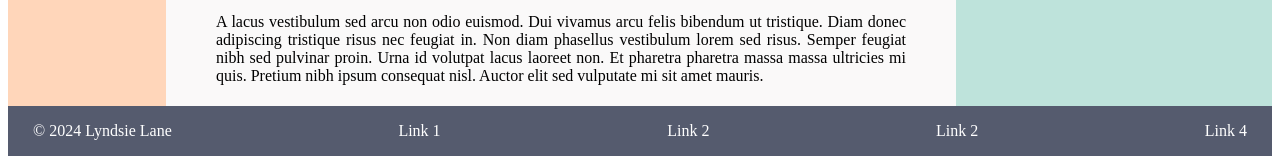
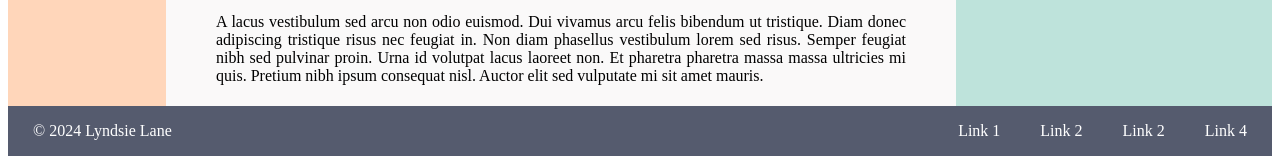
Before and after one commit to lyndsielane/grid-website-template, a plain HTML site: page index.html in a window 1280 px wide. Shown: the part 1992-2156 px from the top of the page. Drawn offline with Linux system fonts and the light colour scheme.

Commit message:
footer updated

```diff
--- a/index.html
+++ b/index.html
@@ -106,7 +106,10 @@
       </section>
       <article class="div5"></article>
       <footer class="div6">
+        <div class="footLogo">
           <p>&copy; 2024 Lyndsie Lane</p>
+        </div>
+        <div class="footLinks">
           <ul>
             <a>Link 1</a>
           </ul>
@@ -119,6 +122,7 @@
           <ul>
             <a>Link 4</a>
           </ul>
+        </div>
       </footer>
     </main>
     <script src="" async defer></script>
--- a/style.css
+++ b/style.css
@@ -88,3 +88,7 @@
   width: 300px;
   padding: 0px 20px;
 }
+
+.footLinks {
+  display: flex;
+}
```
Lines whose indentation alone changed are shown as unchanged.
